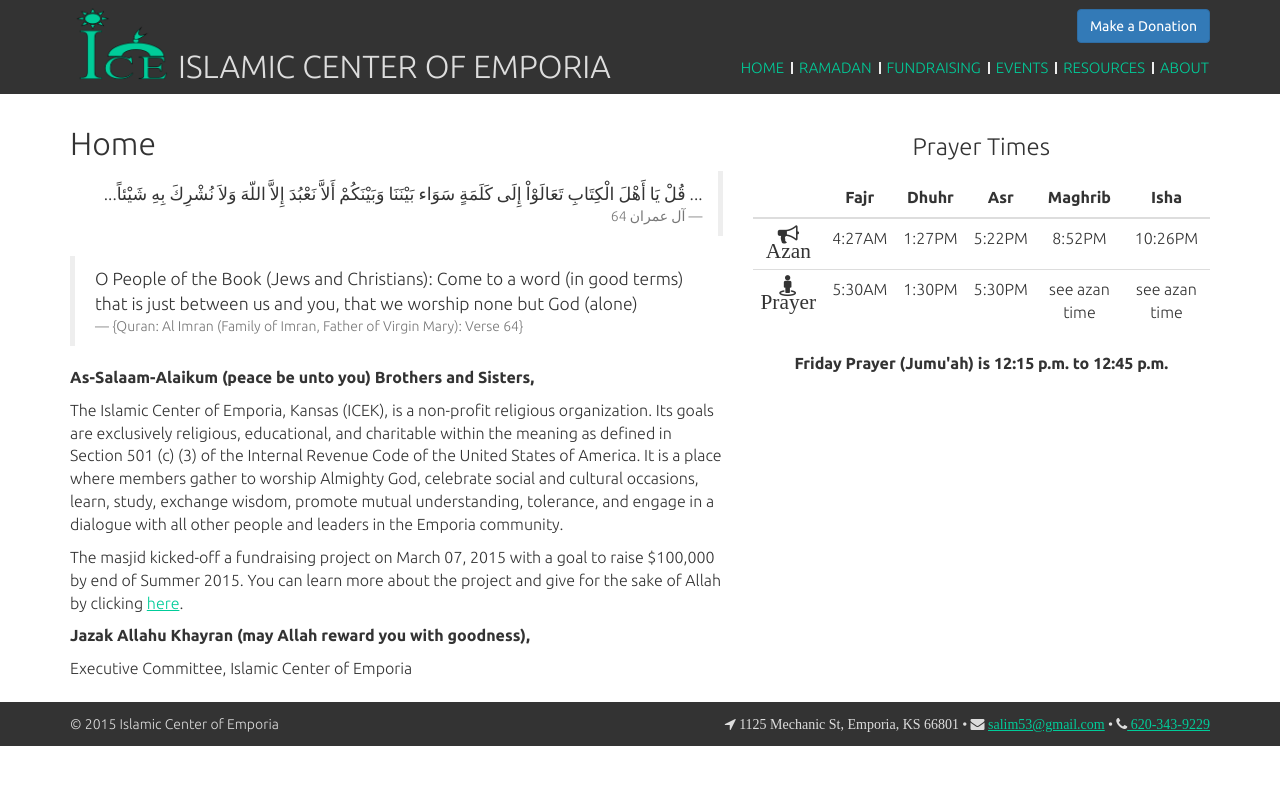
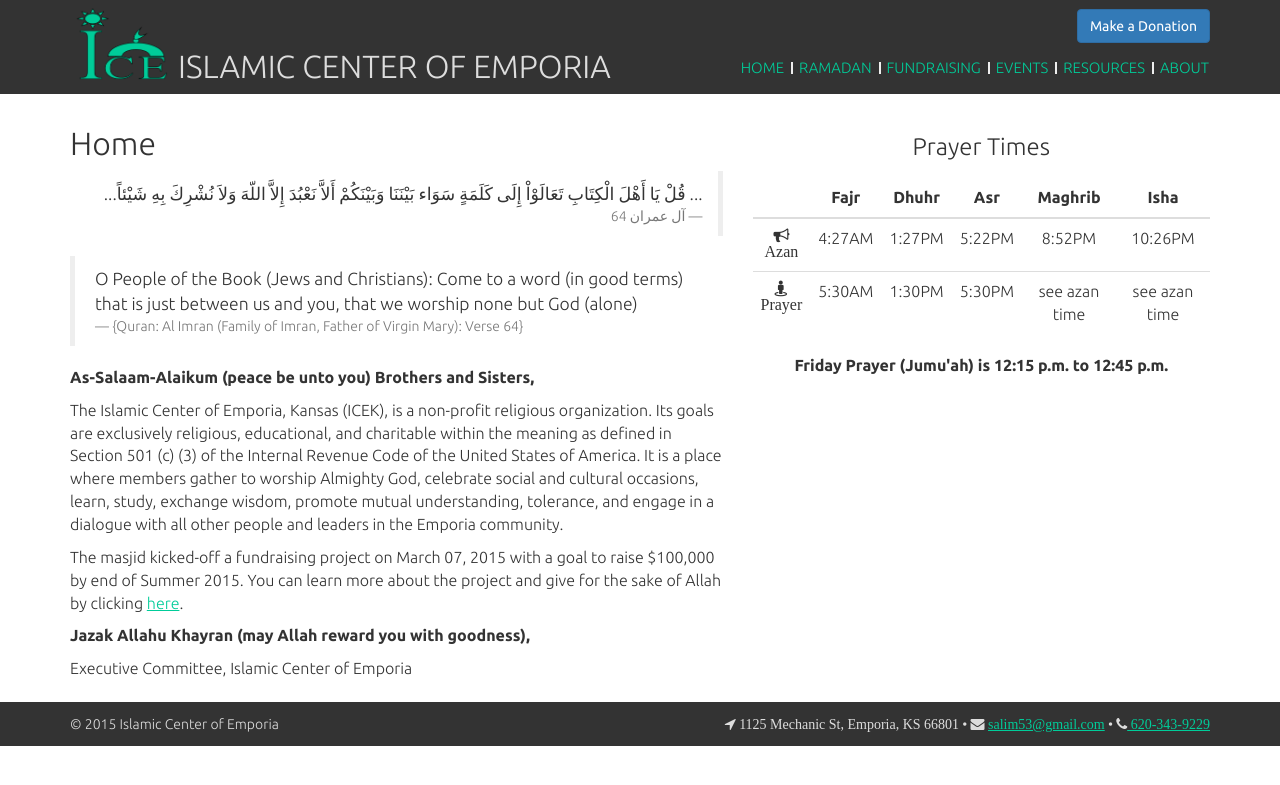
Before and after one commit to fourfridays/fourfridays.github.io, a Jekyll site: the page built from 1-index.html, in a window 1280 px wide. Shown: the top 785 px of the page. Built offline with Jekyll 4.4.1, drawn with Linux system fonts in a browser that asks for light colours; nearby versions of some CDN libraries.

Commit message:
Switched icons to medium size

```diff
--- a/_layouts/page.html
+++ b/_layouts/page.html
@@ -23,7 +23,7 @@
     </thead>
     <tbody>
       <tr>
-        <td><i class="fa fa-bullhorn fa-lg"><br/>Azan</i></td>
+        <td><i class="fa fa-bullhorn"><br/>Azan</i></td>
         <td>4:27AM</td>
         <td>1:27PM</td>
         <td>5:22PM</td>
@@ -31,7 +31,7 @@
         <td>10:26PM</td>
       </tr>
       <tr>
-        <td><i class="fa fa-street-view fa-lg"><br/>Prayer</i></td>
+        <td><i class="fa fa-street-view"><br/>Prayer</i></td>
         <td>5:30AM</td>
         <td>1:30PM</td>
         <td>5:30PM</td>
```
